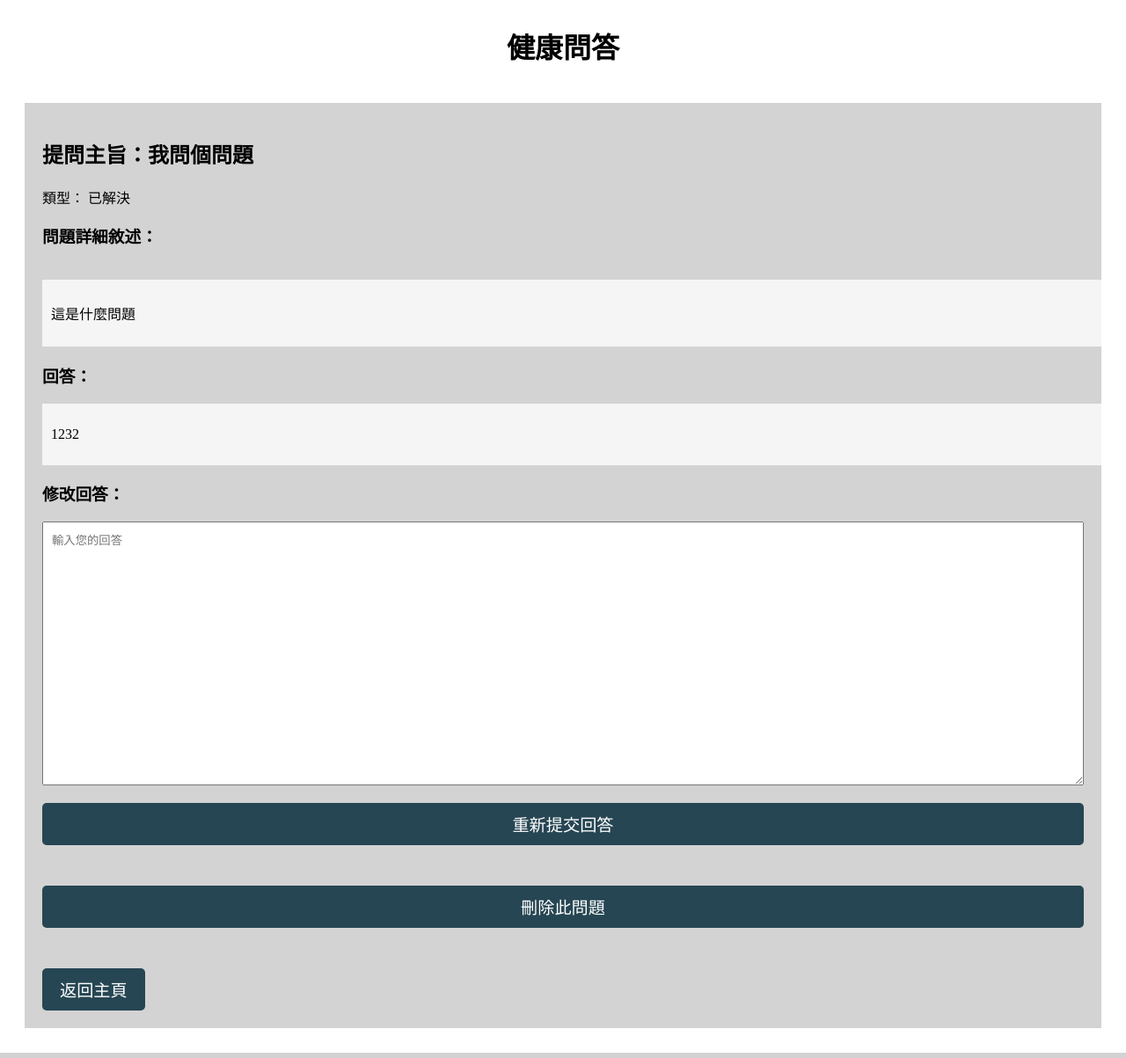
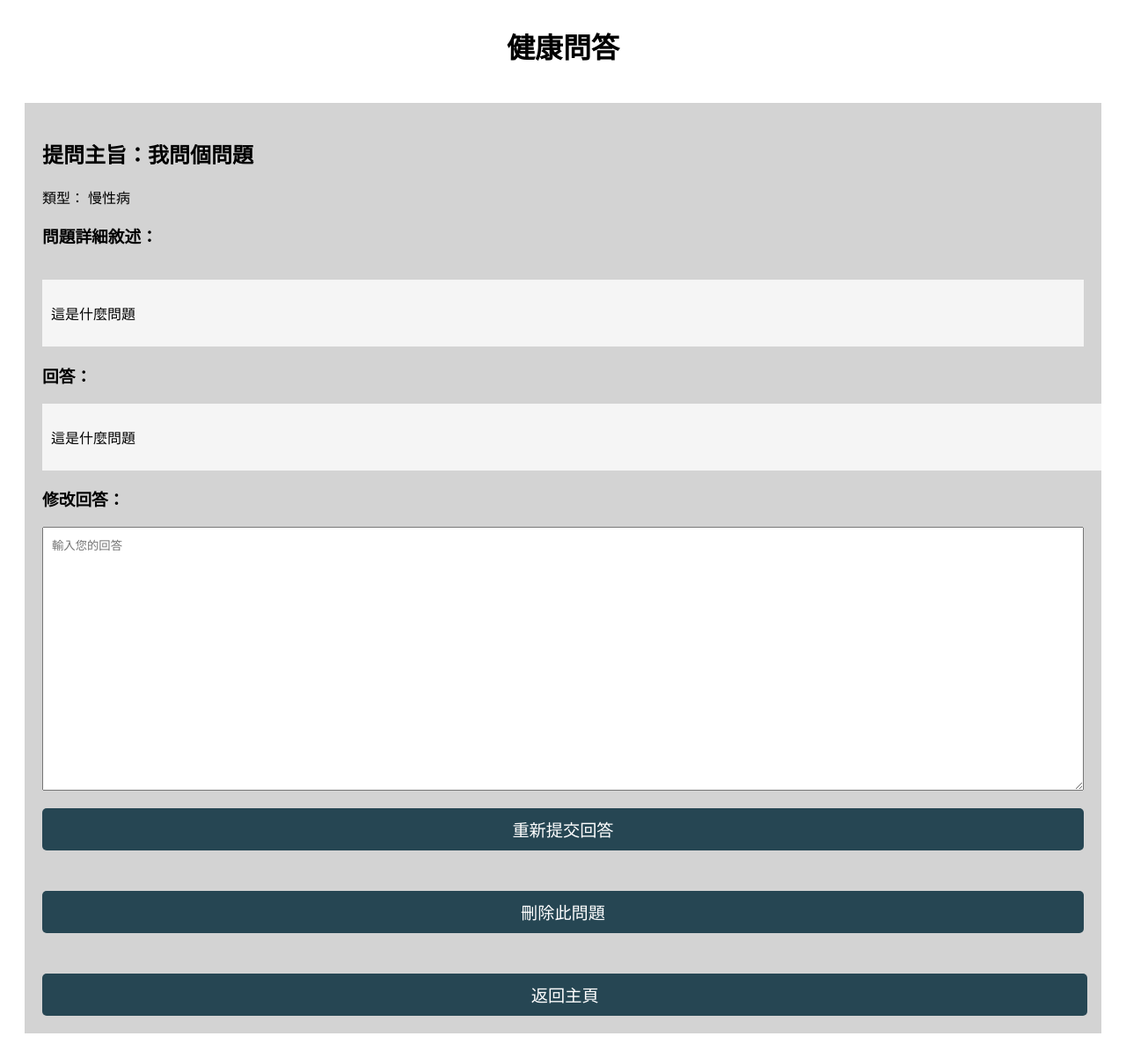
Before and after one commit to Blattellaza/healthcare, a Flask app: page /question/8 in a window 1280 px wide. Shown: the whole page at 88% size. Run offline with Flask 3, Linux system fonts and the light colour scheme; data comes from the database, SQL or seed files in the repository.

Commit message:
finish debug

```diff
--- a/app.py
+++ b/app.py
@@ -155,6 +155,7 @@ def index():
     cursor = conn.cursor()
     cursor.execute("SELECT id, problem_subject, problem_type, problem_lastEditDate, problem_status FROM HealthQA ORDER BY problem_lastEditDate DESC")
     questions = cursor.fetchall()
+    print(questions)
     conn.close()
     return render_template("index.html", questions=questions)
 
@@ -211,8 +212,9 @@ def question_detail(question_id):
     cursor = conn.cursor()
 
     # 獲取問題詳細資訊
-    cursor.execute("SELECT id, problem_subject, problem_detail, answer_detail, problem_status FROM HealthQA WHERE id = ?", (question_id,))
+    cursor.execute("SELECT id, problem_subject, problem_type, problem_detail, answer_detail, problem_status FROM HealthQA WHERE id = ?", (question_id,))
     question = cursor.fetchone()
+    print(question)
 
     if not question:
         return "問題未找到", 404  # 如果没有找到问题
--- a/init_db.py
+++ b/init_db.py
@@ -19,7 +19,5 @@ def init_db():
     ''')
     conn.commit()
     conn.close()
+    init_db()  # 執行資料庫初始化
     print("資料表已初始化完成！")
-
-if __name__ == "__main__":
-    init_db()  # 執行資料庫初始化
--- a/templates/question_detail.html
+++ b/templates/question_detail.html
@@ -26,15 +26,15 @@
         <div class = "question_display_container">
             <h2>提問主旨：{{ question[1] }}</h2>
             <h7>類型：</h7>
-            <h7>{{ question[4] }}</h7><br>
+            <h7>{{ question[2] }}</h7><br>
             <h3>問題詳細敘述：</h3><br>
-            <div class = "block" style="width: 100%; margin: 0px; padding: 10px;">
-                <p>{{ question[2] }}</p> <!-- 問題詳細敘述 -->
+            <div class = "block" style="margin: 0px; padding: 10px;">
+                <p>{{ question[3] }}</p> <!-- 問題詳細敘述 -->
             </div>
 
 
 
-            {% if question[3] %}
+            {% if question[4] %}
                 <h3>回答：</h3>
                 <div class = "block" style="width: 100%; margin: 0px; padding: 10px;">
                     <p>{{ question[3] }}</p> <!-- 回答內容 -->
@@ -58,7 +58,7 @@
             <form method="POST" action="/delete/{{ question[0] }}">
                 <button type="submit" class = "back-home">刪除此問題</button>
             </form>
-            <div class="back-home">
+            <div class="back-home" style="width: 97%;">
                 <a href="{{ url_for('index') }}">返回主頁</a>
             </div>
         </div>
```
